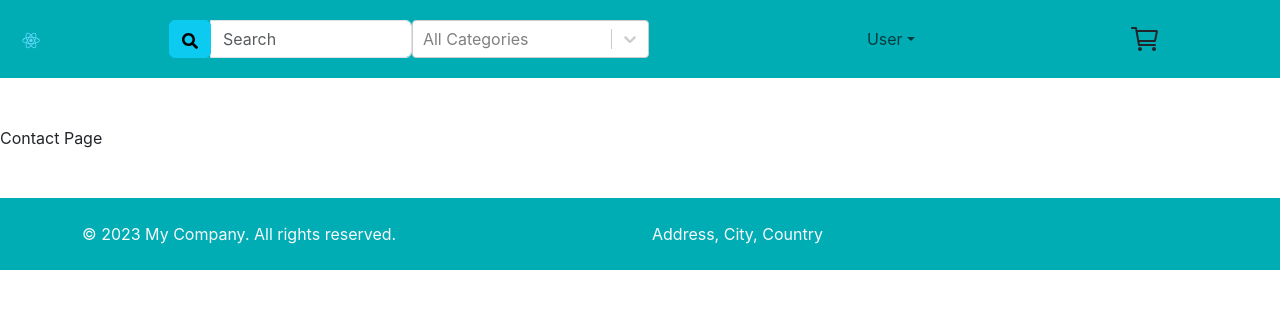
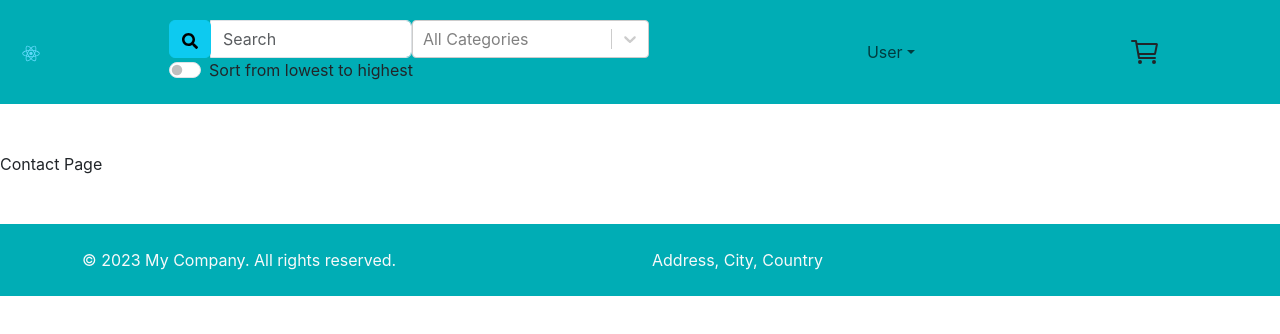
Before and after one commit to davidordo85/React_app_sales, a React (Create React App) app: page /contact in a window 1280 px wide. Shown: the top 334 px of the page. Built offline with nearby package versions, Linux system fonts and the light colour scheme; no server answers.

Commit message:
Added checkbox to sort from highest to lowest or vice versa

```diff
--- a/src/components/form_search/Filter.js
+++ b/src/components/form_search/Filter.js
@@ -5,10 +5,21 @@ import SelectCategories from '../shared/SelectCategories';
 
 function Filter({ tags }) {
   const [sections, setSections] = React.useState([]);
+  const [orderPrice, setOrderPrice] = React.useState(false);
+
+  const handleChange = () => {
+    setOrderPrice(!orderPrice);
+    // Aquí puedes realizar la lógica para buscar los productos según la selección de orden
+  };
 
   const handleCategories = selectedOptions => {
     setSections([].slice.call(selectedOptions).map(item => item.value));
   };
+
+  const label = orderPrice
+    ? 'Sort from highest to lowest'
+    : 'Sort from lowest to highest';
+
   return (
     <Form>
       <div className="d-flex">
@@ -26,6 +37,16 @@ function Filter({ tags }) {
           selectedCategories={sections}
         />
       </div>
+      <Form.Check
+        name="orderPrice"
+        type="checkbox"
+        label={label}
+        variant="warning"
+        onChange={handleChange}
+        checked={orderPrice}
+        id="custom-checkbox"
+        className="form-switch"
+      />
     </Form>
   );
 }
```
